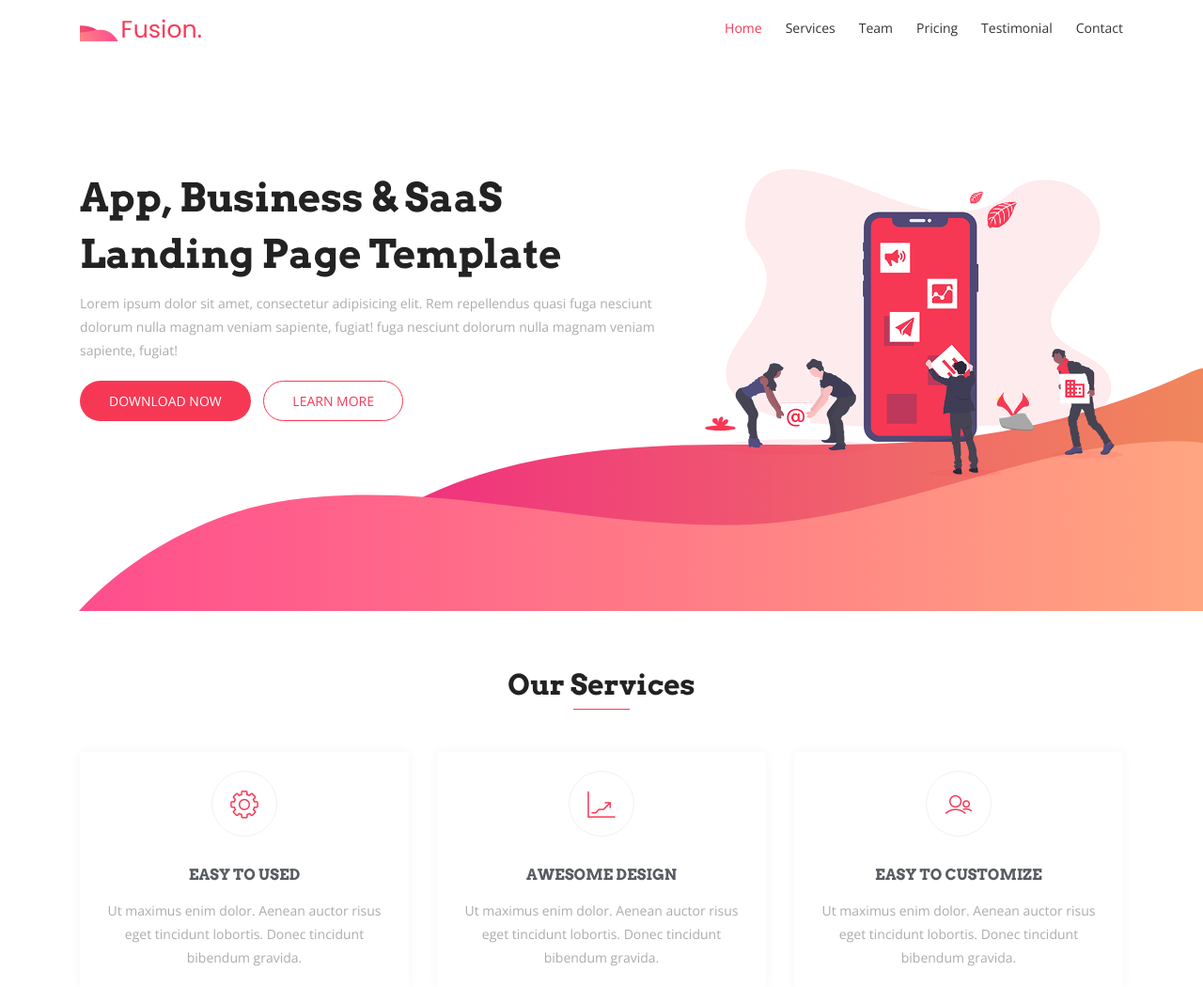
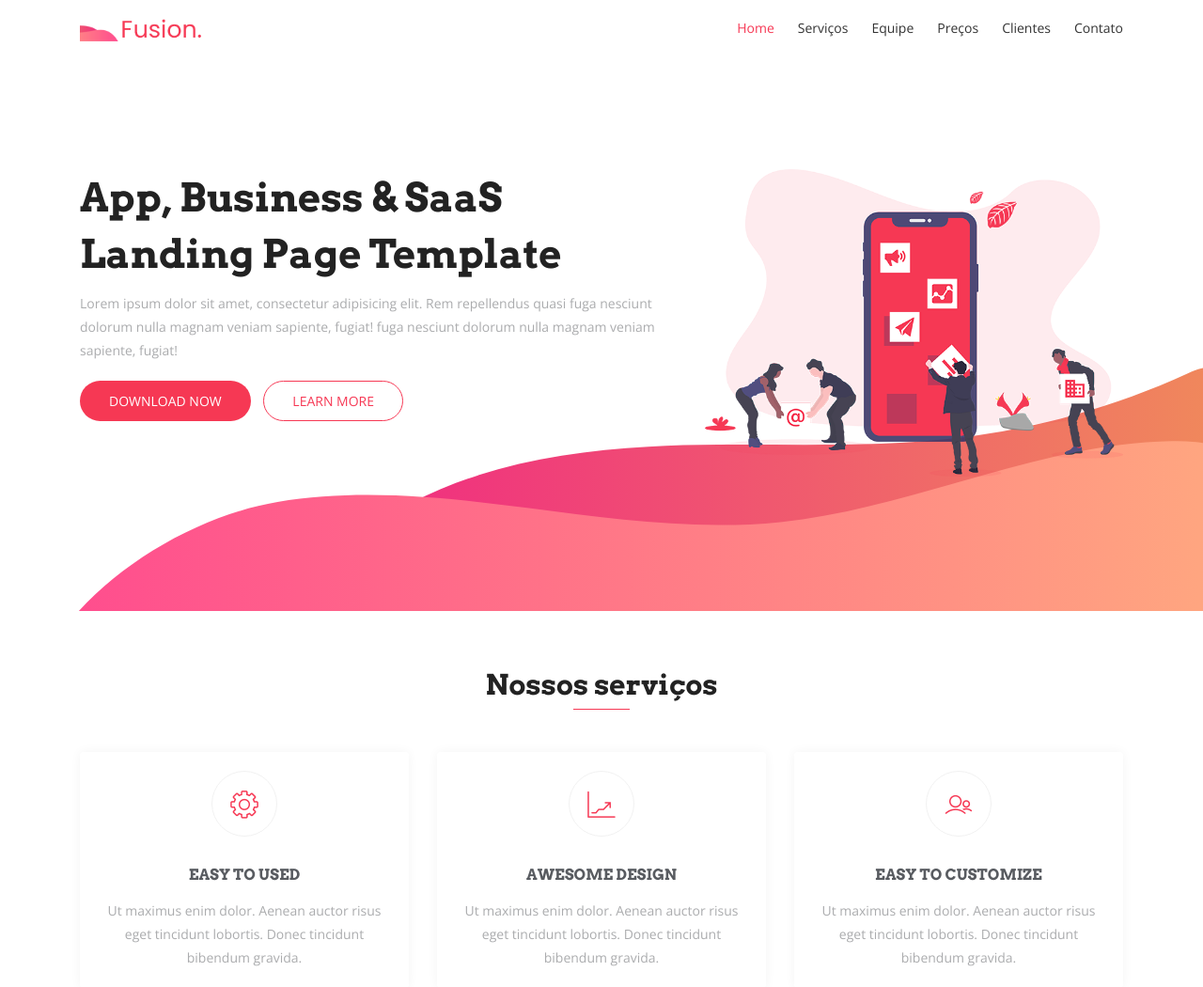
Before and after one commit to cristianmayco/fusion, a Django app: page / in a window 1280 px wide. Shown: the top 1050 px of the page at 94% size. Run offline with Django 3.2, Linux system fonts and the light colour scheme; some libraries are stand-ins or nearby versions; some web fonts are replaced.

Commit message:
Navbar and subtitles translation

```diff
--- a/app/core/templates/base.html
+++ b/app/core/templates/base.html
@@ -46,27 +46,27 @@
                     </li>
                     <li class="nav-item">
                         <a class="nav-link" href="#services">
-                            Services
+                            Serviços
                         </a>
                     </li>
                     <li class="nav-item">
                         <a class="nav-link" href="#team">
-                            Team
+                            Equipe
                         </a>
                     </li>
                     <li class="nav-item">
                         <a class="nav-link" href="#pricing">
-                            Pricing
+                            Preços
                         </a>
                     </li>
                     <li class="nav-item">
                         <a class="nav-link" href="#testimonial">
-                            Testimonial
+                            Clientes
                         </a>
                     </li>
                     <li class="nav-item">
                         <a class="nav-link" href="#contact">
-                            Contact
+                            Contato
                         </a>
                     </li>
                 </ul>
--- a/app/core/templates/partial/service.html
+++ b/app/core/templates/partial/service.html
@@ -1,7 +1,7 @@
 <section id="services" class="section-padding">
     <div class="container">
         <div class="section-header text-center">
-            <h2 class="section-title wow fadeInDown" data-wow-delay="0.3s">Our Services</h2>
+            <h2 class="section-title wow fadeInDown" data-wow-delay="0.3s">Nossos serviços</h2>
             <div class="shape wow fadeInDown" data-wow-delay="0.3s"></div>
         </div>
         <div class="row">
--- a/app/core/templates/partial/team.html
+++ b/app/core/templates/partial/team.html
@@ -2,7 +2,7 @@
 <section id="team" class="section-padding bg-gray">
     <div class="container">
         <div class="section-header text-center">
-            <h2 class="section-title wow fadeInDown" data-wow-delay="0.3s">Meet our team</h2>
+            <h2 class="section-title wow fadeInDown" data-wow-delay="0.3s">Conheça nossa equipe</h2>
             <div class="shape wow fadeInDown" data-wow-delay="0.3s"></div>
         </div>
         <div class="row">
```
